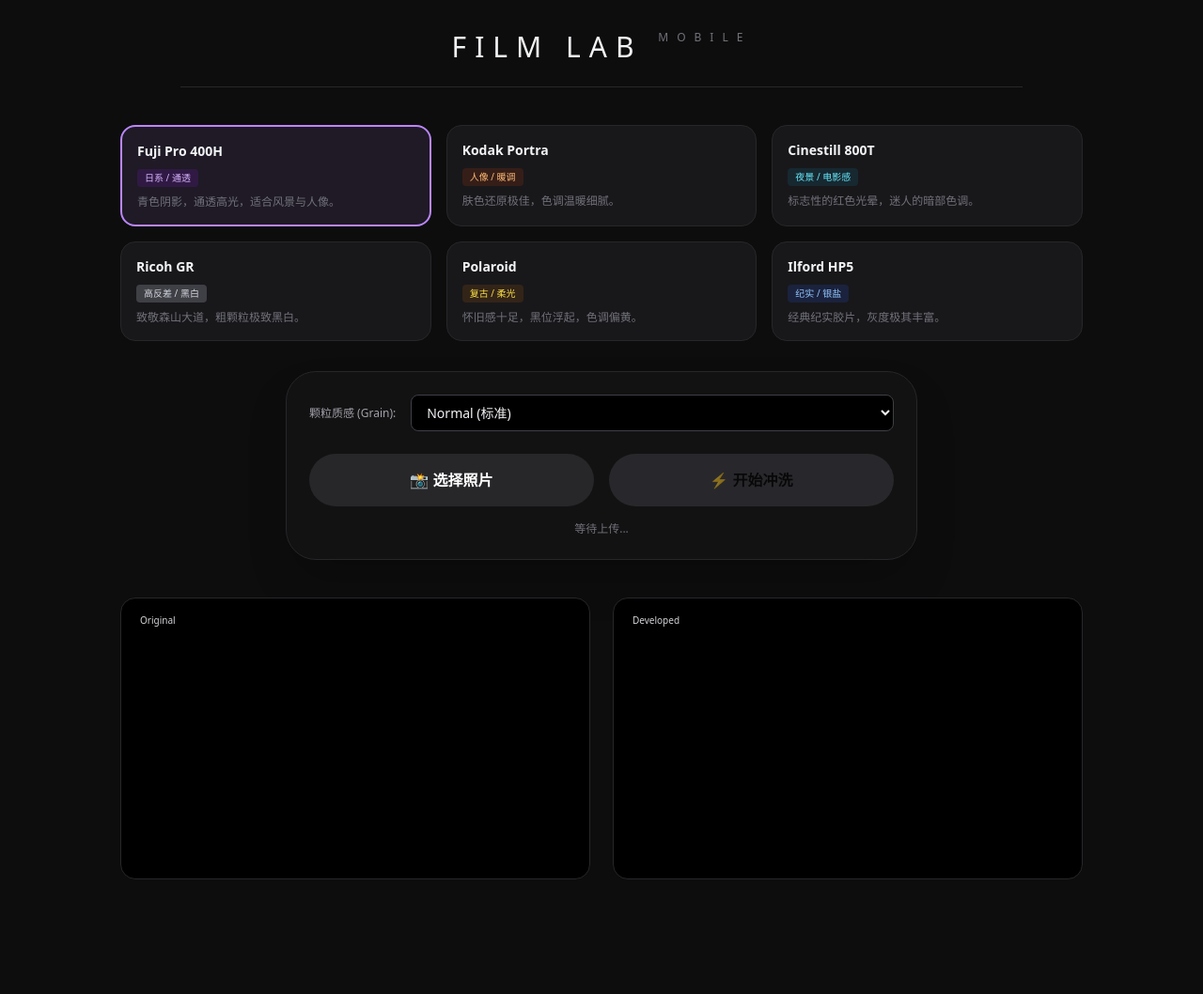
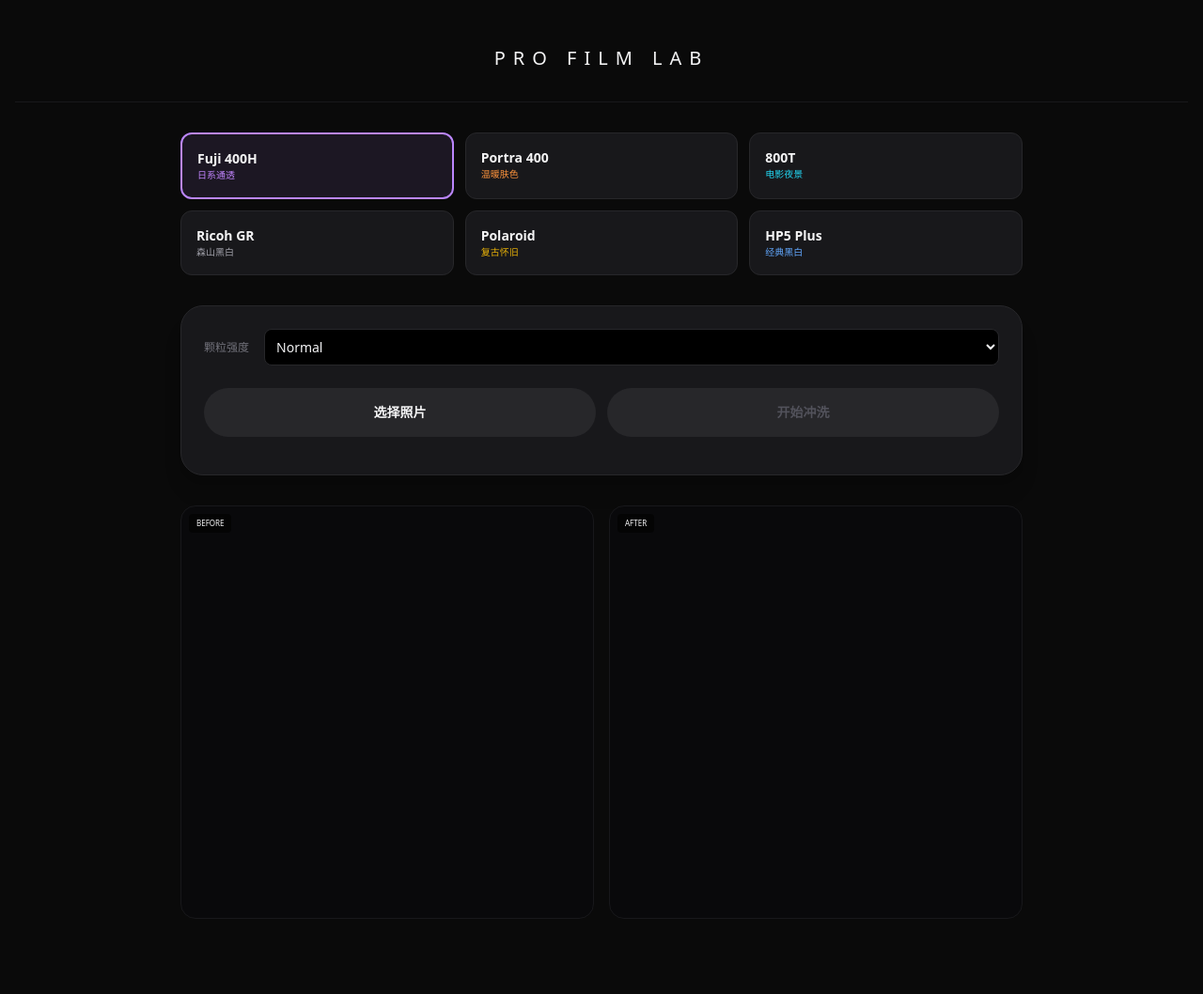
Before and after one commit to leoenchanted/filab, a Flask app: page / in a window 1280 px wide. Shown: the whole page at 94% size. Before the commit the page ends 936 px from the top, so only its background shows below. Run offline with Flask 3, Linux system fonts and the light colour scheme; some libraries are stand-ins or nearby versions.

Commit message:
更新 index.html

```diff
--- a/templates/index.html
+++ b/templates/index.html
@@ -3,210 +3,164 @@
 <head>
     <meta charset="UTF-8">
     <meta name="viewport" content="width=device-width, initial-scale=1.0, maximum-scale=1.0, user-scalable=no">
-    <title>PRO FILM LAB | 极简暗房</title>
+    <title>PRO FILM LAB</title>
     <script src="https://cdn.tailwindcss.com"></script>
     <script src="https://cdn.socket.io/4.7.2/socket.io.min.js"></script>
     <style>
-        /* 部分 Tailwind 无法直接处理的动画和自定义样式 */
-        .shimmer::after {
-            content: ''; position: absolute; top: 0; left: 0; right: 0; bottom: 0;
-            background: linear-gradient(90deg, transparent, rgba(255,255,255,0.2), transparent);
-            animation: shimmer 1.5s infinite;
-        }
-        @keyframes shimmer { 0% { transform: translateX(-100%); } 100% { transform: translateX(200%); } }
-
         .selected-card { border: 2px solid #bb86fc !important; background: rgba(187, 134, 252, 0.1) !important; }
-
-        body { background-color: #0d0d0d; -webkit-tap-highlight-color: transparent; }
+        .shimmer::after { content: ''; position: absolute; top: 0; left: 0; right: 0; bottom: 0; background: linear-gradient(90deg, transparent, rgba(255,255,255,0.1), transparent); animation: shim 1.5s infinite; }
+        @keyframes shim { 0% { transform: translateX(-100%); } 100% { transform: translateX(200%); } }
     </style>
 </head>
-<body class="text-gray-100 min-h-screen p-4 md:p-8">
+<body class="bg-[#0a0a0a] text-zinc-100 min-h-screen p-4 pb-20">
 
-    <div id="connectionStatus" class="fixed top-4 right-4 z-50 px-3 py-1 rounded-full bg-zinc-800 text-[10px] text-gray-400 hidden">
-        <span id="connectionText">● 连接中</span>
-    </div>
-
-    <header class="max-w-4xl mx-auto text-center mb-10 border-b border-zinc-800 pb-6">
-        <h1 class="text-2xl md:text-3xl font-light tracking-[0.3em] uppercase">Film Lab <span class="text-xs align-top text-zinc-500 font-sans">Mobile</span></h1>
+    <header class="py-8 text-center border-b border-zinc-900 mb-8">
+        <h1 class="text-xl tracking-[0.4em] font-light">PRO FILM LAB</h1>
     </header>
 
-    <main class="max-w-5xl mx-auto">
-        <div class="grid grid-cols-2 md:grid-cols-3 gap-4 mb-8">
-            <div onclick="selectFilm(this, 'fuji')" class="film-card selected-card bg-zinc-900 border border-zinc-800 p-4 rounded-2xl cursor-pointer hover:bg-zinc-800 transition-all">
-                <div class="font-bold text-sm mb-1">Fuji Pro 400H</div>
-                <div class="text-[10px] text-purple-300 bg-purple-900/30 px-2 py-0.5 rounded inline-block">日系 / 通透</div>
-                <p class="text-xs text-zinc-500 mt-2 hidden md:block">青色阴影，通透高光，适合风景与人像。</p>
+    <main class="max-w-4xl mx-auto">
+        <div class="grid grid-cols-2 md:grid-cols-3 gap-3 mb-8">
+            <div onclick="selectFilm(this, 'fuji')" class="film-card selected-card bg-zinc-900 p-4 rounded-xl border border-zinc-800 cursor-pointer">
+                <div class="text-sm font-bold">Fuji 400H</div>
+                <div class="text-[10px] text-purple-400">日系通透</div>
             </div>
-            <div onclick="selectFilm(this, 'kodak')" class="film-card bg-zinc-900 border border-zinc-800 p-4 rounded-2xl cursor-pointer hover:bg-zinc-800 transition-all">
-                <div class="font-bold text-sm mb-1">Kodak Portra</div>
-                <div class="text-[10px] text-orange-300 bg-orange-900/30 px-2 py-0.5 rounded inline-block">人像 / 暖调</div>
-                <p class="text-xs text-zinc-500 mt-2 hidden md:block">肤色还原极佳，色调温暖细腻。</p>
+            <div onclick="selectFilm(this, 'kodak')" class="film-card bg-zinc-900 p-4 rounded-xl border border-zinc-800 cursor-pointer">
+                <div class="text-sm font-bold">Portra 400</div>
+                <div class="text-[10px] text-orange-400">温暖肤色</div>
             </div>
-            <div onclick="selectFilm(this, 'cinestill')" class="film-card bg-zinc-900 border border-zinc-800 p-4 rounded-2xl cursor-pointer hover:bg-zinc-800 transition-all">
-                <div class="font-bold text-sm mb-1">Cinestill 800T</div>
-                <div class="text-[10px] text-cyan-300 bg-cyan-900/30 px-2 py-0.5 rounded inline-block">夜景 / 电影感</div>
-                <p class="text-xs text-zinc-500 mt-2 hidden md:block">标志性的红色光晕，迷人的暗部色调。</p>
+            <div onclick="selectFilm(this, 'cinestill')" class="film-card bg-zinc-900 p-4 rounded-xl border border-zinc-800 cursor-pointer">
+                <div class="text-sm font-bold">800T</div>
+                <div class="text-[10px] text-cyan-400">电影夜景</div>
             </div>
-            <div onclick="selectFilm(this, 'ricoh')" class="film-card bg-zinc-900 border border-zinc-800 p-4 rounded-2xl cursor-pointer hover:bg-zinc-800 transition-all">
-                <div class="font-bold text-sm mb-1">Ricoh GR</div>
-                <div class="text-[10px] text-gray-300 bg-zinc-700 px-2 py-0.5 rounded inline-block">高反差 / 黑白</div>
-                <p class="text-xs text-zinc-500 mt-2 hidden md:block">致敬森山大道，粗颗粒极致黑白。</p>
+            <div onclick="selectFilm(this, 'ricoh')" class="film-card bg-zinc-900 p-4 rounded-xl border border-zinc-800 cursor-pointer">
+                <div class="text-sm font-bold">Ricoh GR</div>
+                <div class="text-[10px] text-zinc-400">森山黑白</div>
             </div>
-            <div onclick="selectFilm(this, 'polaroid')" class="film-card bg-zinc-900 border border-zinc-800 p-4 rounded-2xl cursor-pointer hover:bg-zinc-800 transition-all">
-                <div class="font-bold text-sm mb-1">Polaroid</div>
-                <div class="text-[10px] text-yellow-300 bg-yellow-900/30 px-2 py-0.5 rounded inline-block">复古 / 柔光</div>
-                <p class="text-xs text-zinc-500 mt-2 hidden md:block">怀旧感十足，黑位浮起，色调偏黄。</p>
+            <div onclick="selectFilm(this, 'polaroid')" class="film-card bg-zinc-900 p-4 rounded-xl border border-zinc-800 cursor-pointer">
+                <div class="text-sm font-bold">Polaroid</div>
+                <div class="text-[10px] text-yellow-500">复古怀旧</div>
             </div>
-            <div onclick="selectFilm(this, 'ilford')" class="film-card bg-zinc-900 border border-zinc-800 p-4 rounded-2xl cursor-pointer hover:bg-zinc-800 transition-all">
-                <div class="font-bold text-sm mb-1">Ilford HP5</div>
-                <div class="text-[10px] text-blue-300 bg-blue-900/30 px-2 py-0.5 rounded inline-block">纪实 / 银盐</div>
-                <p class="text-xs text-zinc-500 mt-2 hidden md:block">经典纪实胶片，灰度极其丰富。</p>
+            <div onclick="selectFilm(this, 'ilford')" class="film-card bg-zinc-900 p-4 rounded-xl border border-zinc-800 cursor-pointer">
+                <div class="text-sm font-bold">HP5 Plus</div>
+                <div class="text-[10px] text-blue-400">经典黑白</div>
             </div>
         </div>
 
-        <div class="max-w-2xl mx-auto bg-zinc-900/50 backdrop-blur-xl border border-zinc-800 rounded-[2rem] p-6 shadow-2xl">
-            <div id="imageInfo" class="hidden animate-in slide-in-from-top duration-300 bg-zinc-800/50 border-l-4 border-purple-500 p-4 rounded-xl mb-6 text-sm">
-                <div class="flex justify-between mb-1"><span class="text-zinc-400">原始尺寸:</span><span id="originalSize" class="text-emerald-400 font-mono">-</span></div>
-                <div class="flex justify-between mb-1"><span class="text-zinc-400">最终尺寸:</span><span id="processedSize" class="text-emerald-400 font-mono">-</span></div>
-                <div class="flex justify-between"><span class="text-zinc-400">预计耗时:</span><span id="estimatedTime" class="text-emerald-400 font-mono">-</span></div>
+        <div class="bg-zinc-900 rounded-3xl p-6 border border-zinc-800 shadow-xl">
+            <div id="imageInfo" class="hidden bg-black/40 p-4 rounded-xl mb-6 text-xs border-l-2 border-purple-500 space-y-2">
+                <div class="flex justify-between"><span>原始分辨率</span><span id="originalSize" class="text-zinc-400 font-mono"></span></div>
+                <div class="flex justify-between"><span>处理分辨率</span><span id="processedSize" class="text-emerald-500 font-mono"></span></div>
+                <div class="flex justify-between"><span>预计时间</span><span id="estimatedTime" class="text-emerald-500 font-mono"></span></div>
             </div>
 
             <div class="flex items-center gap-4 mb-6">
-                <label class="text-xs text-zinc-400 whitespace-nowrap">颗粒质感 (Grain):</label>
-                <select id="grainSelect" class="w-full bg-black border border-zinc-700 rounded-lg py-2 px-3 text-sm focus:border-purple-500 outline-none transition-all">
-                    <option value="off">Off (洁净)</option>
-                    <option value="low">Low (柔和)</option>
-                    <option value="normal" selected>Normal (标准)</option>
-                    <option value="high">High (粗糙)</option>
+                <label class="text-xs text-zinc-500">颗粒强度</label>
+                <select id="grainSelect" class="flex-1 bg-black border border-zinc-800 rounded-lg p-2 text-sm outline-none focus:border-purple-500">
+                    <option value="off">Off</option><option value="low">Low</option><option value="normal" selected>Normal</option><option value="high">High</option>
                 </select>
             </div>
 
             <input type="file" id="fileInput" accept="image/*" class="hidden" onchange="handleFileSelect()">
-            <div class="flex flex-col sm:flex-row gap-4">
-                <button onclick="document.getElementById('fileInput').click()" class="flex-1 bg-zinc-800 hover:bg-zinc-700 text-white font-bold py-4 px-6 rounded-full transition-all flex items-center justify-center gap-2">
-                    📸 选择照片
-                </button>
-                <button id="processBtn" onclick="processImage()" disabled class="flex-1 bg-purple-600 disabled:bg-zinc-700 disabled:opacity-50 text-black font-bold py-4 px-6 rounded-full transition-all flex items-center justify-center gap-2">
-                    ⚡ 开始冲洗
-                </button>
+            <div class="flex gap-3">
+                <button onclick="document.getElementById('fileInput').click()" class="flex-1 py-4 bg-zinc-800 rounded-full font-bold text-sm">选择照片</button>
+                <button id="processBtn" disabled onclick="processImage()" class="flex-1 py-4 bg-purple-600 disabled:bg-zinc-800 disabled:text-zinc-600 rounded-full font-bold text-sm text-black transition-all">开始冲洗</button>
             </div>
 
-            <div id="progressContainer" class="hidden mt-6">
-                <div class="w-full bg-zinc-800 h-2.5 rounded-full overflow-hidden relative">
-                    <div id="progressFill" class="shimmer bg-gradient-to-r from-purple-500 to-emerald-400 h-full w-0 transition-all duration-300"></div>
+            <div id="progressContainer" class="hidden mt-8">
+                <div class="h-1.5 w-full bg-black rounded-full overflow-hidden relative">
+                    <div id="progressFill" class="h-full bg-gradient-to-r from-purple-500 to-emerald-400 w-0 transition-all duration-300 shimmer relative"></div>
                 </div>
-                <div class="flex justify-between mt-2 text-[10px] text-zinc-500 tracking-wider">
-                    <span id="progressStatus">准备中...</span>
-                    <span id="progressPercent" class="text-purple-400 font-mono">0%</span>
+                <div class="flex justify-between mt-3 text-[10px] tracking-widest text-zinc-500 uppercase">
+                    <span id="progressStatus">Ready</span>
+                    <span id="progressPercent" class="text-purple-400">0%</span>
                 </div>
             </div>
-
-            <div id="statusText" class="mt-4 text-center text-xs text-zinc-500 min-h-[1rem]">等待上传...</div>
+            <div id="statusText" class="mt-4 text-center text-[10px] text-zinc-600"></div>
         </div>
 
-        <div class="grid grid-cols-1 md:grid-cols-2 gap-6 mt-10">
-            <div class="relative bg-black rounded-2xl overflow-hidden border border-zinc-800 min-h-[300px] flex items-center">
-                <span class="absolute top-3 left-3 bg-black/50 backdrop-blur-md text-[10px] px-2 py-1 rounded z-10 text-zinc-300">Original</span>
-                <img id="imgOriginal" class="w-full opacity-0 transition-opacity duration-500">
+        <div class="grid grid-cols-1 md:grid-cols-2 gap-4 mt-8">
+            <div class="aspect-square bg-zinc-950 rounded-2xl border border-zinc-900 overflow-hidden relative">
+                <img id="imgOriginal" class="w-full h-full object-contain opacity-0 transition-opacity">
+                <div class="absolute top-2 left-2 px-2 py-1 bg-black/60 text-[8px] rounded">BEFORE</div>
             </div>
-            <div class="relative bg-black rounded-2xl overflow-hidden border border-zinc-800 min-h-[300px] flex items-center">
-                <span class="absolute top-3 left-3 bg-black/50 backdrop-blur-md text-[10px] px-2 py-1 rounded z-10 text-zinc-300">Developed</span>
-                <img id="imgResult" class="w-full opacity-0 transition-opacity duration-500">
+            <div class="aspect-square bg-zinc-950 rounded-2xl border border-zinc-900 overflow-hidden relative">
+                <img id="imgResult" class="w-full h-full object-contain opacity-0 transition-opacity">
+                <div class="absolute top-2 left-2 px-2 py-1 bg-black/60 text-[8px] rounded">AFTER</div>
             </div>
         </div>
 
-        <div id="downloadSection" class="hidden text-center mt-10">
-            <a id="downloadLink" href="#" download class="inline-flex items-center gap-2 bg-emerald-500 hover:bg-emerald-400 text-black font-bold py-4 px-8 rounded-full shadow-[0_0_20px_rgba(16,185,129,0.3)] transition-all">
-                <span>⬇️</span> 保存高清成片
-            </a>
+        <div id="downloadSection" class="hidden mt-8 text-center">
+            <a id="downloadLink" href="#" download class="inline-block bg-emerald-500 text-black px-10 py-4 rounded-full font-bold shadow-lg shadow-emerald-500/20">保存成片</a>
         </div>
     </main>
 
     <script>
         let currentStyle = 'fuji';
         let sessionId = null;
-        let socket = null;
+        const socket = io();
 
-        function initSocket() {
-            socket = io(window.location.origin);
-            socket.on('connect', () => {
-                document.getElementById('connectionStatus').classList.remove('hidden');
-                setTimeout(() => document.getElementById('connectionStatus').classList.add('hidden'), 2000);
-            });
-            socket.on('image_analysis', (data) => {
-                if (data.session_id === sessionId) {
-                    document.getElementById('imageInfo').classList.remove('hidden');
-                    document.getElementById('originalSize').textContent = `${data.original.width} × ${data.original.height}`;
-                    document.getElementById('processedSize').textContent = `${data.processed.width} × ${data.processed.height}`;
-                    document.getElementById('estimatedTime').textContent = `${data.estimated_time}s`;
-                }
-            });
-            socket.on('progress_update', (data) => {
-                if (data.session_id === sessionId) {
-                    updateProgress(data.progress, data.message);
-                }
-            });
-        }
+        socket.on('image_analysis', data => {
+            if(data.session_id !== sessionId) return;
+            document.getElementById('imageInfo').classList.remove('hidden');
+            document.getElementById('originalSize').innerText = `${data.original.width}x${data.original.height}`;
+            document.getElementById('processedSize').innerText = `${data.processed.width}x${data.processed.height}`;
+            document.getElementById('estimatedTime').innerText = `${data.estimated_time}s`;
+        });
 
-        window.onload = initSocket;
+        socket.on('progress_update', data => {
+            if(data.session_id !== sessionId) return;
+            document.getElementById('progressFill').style.width = data.progress + '%';
+            document.getElementById('progressPercent').innerText = data.progress + '%';
+            document.getElementById('progressStatus').innerText = data.message;
+        });
 
-        function selectFilm(card, style) {
+        function selectFilm(el, style) {
             document.querySelectorAll('.film-card').forEach(c => c.classList.remove('selected-card'));
-            card.classList.add('selected-card');
+            el.classList.add('selected-card');
             currentStyle = style;
         }
 
         function handleFileSelect() {
             const file = document.getElementById('fileInput').files[0];
-            if (!file) return;
-            const img = document.getElementById('imgOriginal');
-            img.src = URL.createObjectURL(file);
-            img.onload = () => img.classList.add('opacity-100');
+            if(!file) return;
+            document.getElementById('imgOriginal').src = URL.createObjectURL(file);
+            document.getElementById('imgOriginal').classList.add('opacity-100');
             document.getElementById('processBtn').disabled = false;
-            document.getElementById('statusText').innerText = "已就绪";
             document.getElementById('imageInfo').classList.add('hidden');
             document.getElementById('downloadSection').classList.add('hidden');
             document.getElementById('imgResult').classList.remove('opacity-100');
         }
 
-        function updateProgress(progress, message) {
-            document.getElementById('progressFill').style.width = progress + '%';
-            document.getElementById('progressPercent').textContent = Math.round(progress) + '%';
-            document.getElementById('progressStatus').textContent = message;
-        }
+        async function processImage() {
+            const file = document.getElementById('fileInput').files[0];
+            sessionId = 'id_' + Date.now();
 
-        async function processImage() {
-            const fileInput = document.getElementById('fileInput');
-            if (!fileInput.files[0]) return;
-            sessionId = 'sn_' + Math.random().toString(36).substr(2, 9);
             document.getElementById('processBtn').disabled = true;
             document.getElementById('progressContainer').classList.remove('hidden');
-            updateProgress(5, '正在请求服务器...');
 
-            const formData = new FormData();
-            formData.append('file', fileInput.files[0]);
-            formData.append('style', currentStyle);
-            formData.append('grain', document.getElementById('grainSelect').value);
-            formData.append('session_id', sessionId);
+            const fd = new FormData();
+            fd.append('file', file);
+            fd.append('style', currentStyle);
+            fd.append('grain', document.getElementById('grainSelect').value);
+            fd.append('session_id', sessionId);
 
             try {
-                const res = await fetch('/process', { method: 'POST', body: formData });
+                const res = await fetch('/process', { method: 'POST', body: fd });
                 const blob = await res.blob();
-                const imgRes = document.getElementById('imgResult');
-                imgRes.src = URL.createObjectURL(blob);
-                imgRes.onload = () => {
-                    imgRes.classList.add('opacity-100');
-                    updateProgress(100, '✨ 处理完成');
-                    document.getElementById('statusText').innerHTML = `✅ 耗时: ${res.headers.get('X-Processing-Time')}s`;
+                const url = URL.createObjectURL(blob);
+
+                const img = document.getElementById('imgResult');
+                img.src = url;
+                img.onload = () => {
+                    img.classList.add('opacity-100');
+                    document.getElementById('statusText').innerText = `处理完成 | 耗时 ${res.headers.get('X-Processing-Time')}s`;
                     document.getElementById('processBtn').disabled = false;
-
-                    const link = document.getElementById('downloadLink');
-                    link.href = imgRes.src;
-                    link.download = `film_${currentStyle}_${Date.now()}.jpg`;
+                    document.getElementById('downloadLink').href = url;
+                    document.getElementById('downloadLink').download = `film_${Date.now()}.jpg`;
                     document.getElementById('downloadSection').classList.remove('hidden');
-                };
-            } catch (e) {
-                document.getElementById('statusText').innerText = "❌ 处理失败";
+                }
+            } catch(e) {
+                alert('处理失败');
                 document.getElementById('processBtn').disabled = false;
             }
         }
```
